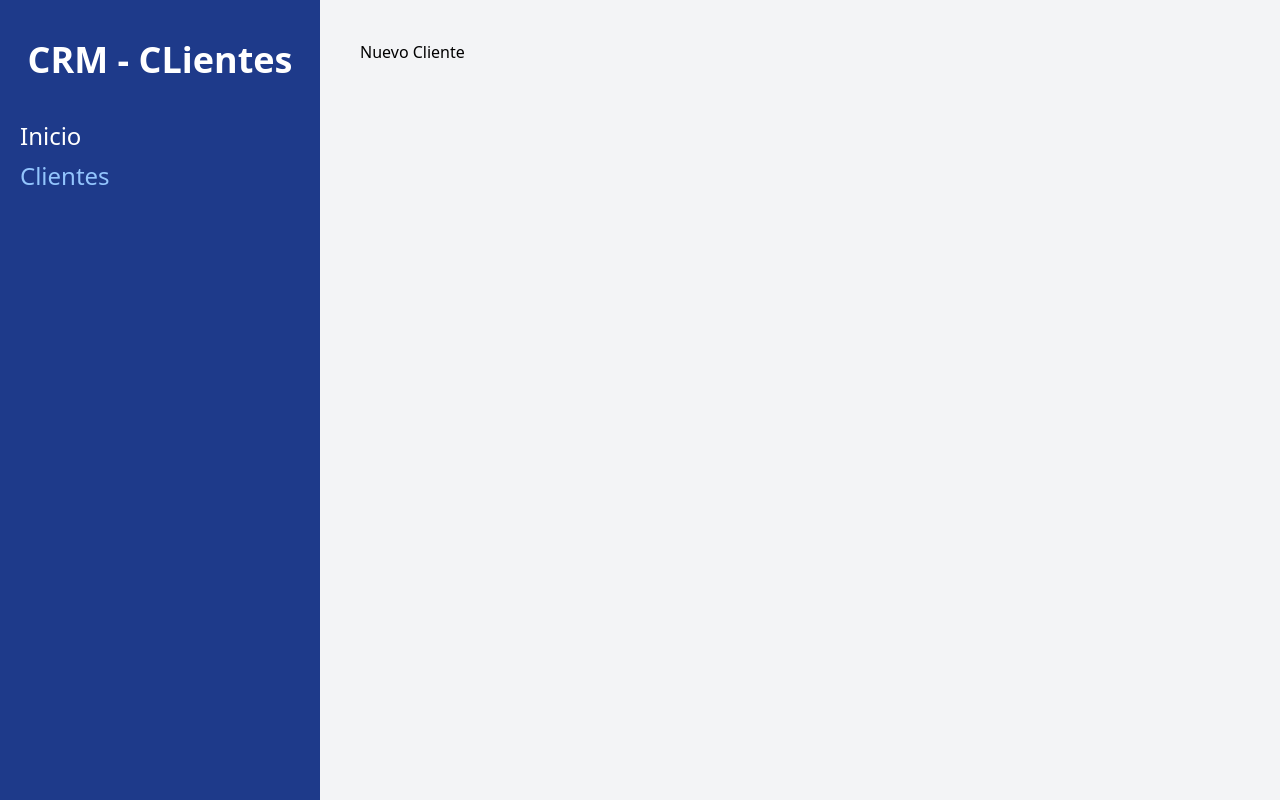
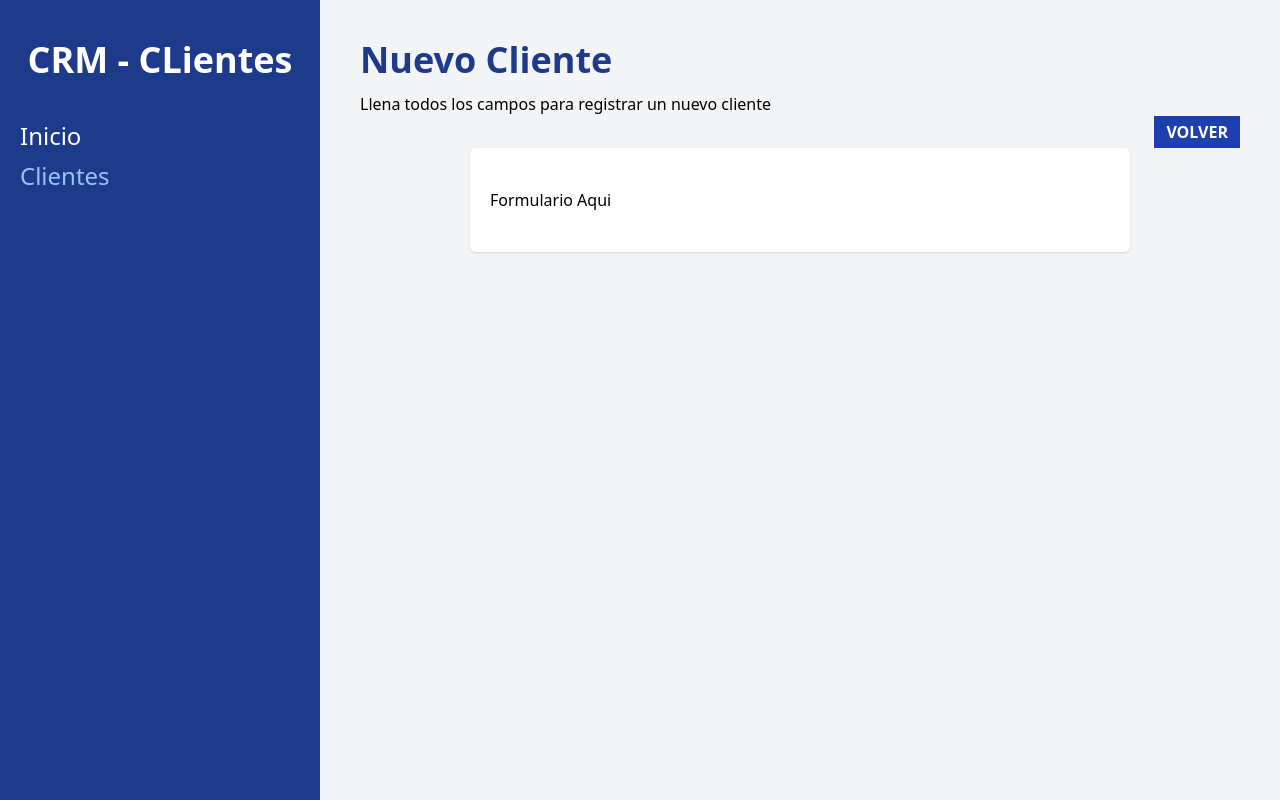
Before and after one commit to aquinoagustin/crm-vite, a React (Vite) app: page /clientes/nuevo in a window 1280 px wide. Built offline with nearby package versions, Linux system fonts and the light colour scheme.

Commit message:
Agregando navigate

```diff
--- a/src/pages/NuevoCliente.jsx
+++ b/src/pages/NuevoCliente.jsx
@@ -1,7 +1,23 @@
-export default function NuevoCliente(){
-    return(
-        <div>
-            <h1>Nuevo Cliente</h1>
-        </div>
-    )
+import { useNavigate } from "react-router-dom";
+
+export default function NuevoCliente() {
+  const navigate = useNavigate();
+  return (
+    <>
+      <p className="font-black text-4xl text-blue-900">Nuevo Cliente</p>
+      <p className="mt-3">
+        Llena todos los campos para registrar un nuevo cliente
+      </p>
+      <div className="flex justify-end">
+        <button className="bg-blue-800 text-white px-3 py-1 font-bold uppercase"
+            onClick={()=>navigate(-1)}
+        >
+          Volver
+        </button>
+      </div>
+      <div className="bg-white shadow rounded-md md:w-3/4 mx-auto px-5 py-10">
+        Formulario Aqui
+      </div>
+    </>
+  );
 }
```
